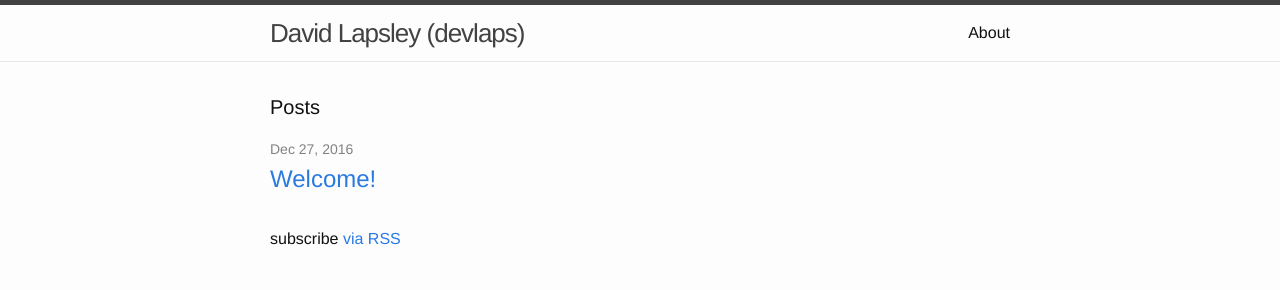
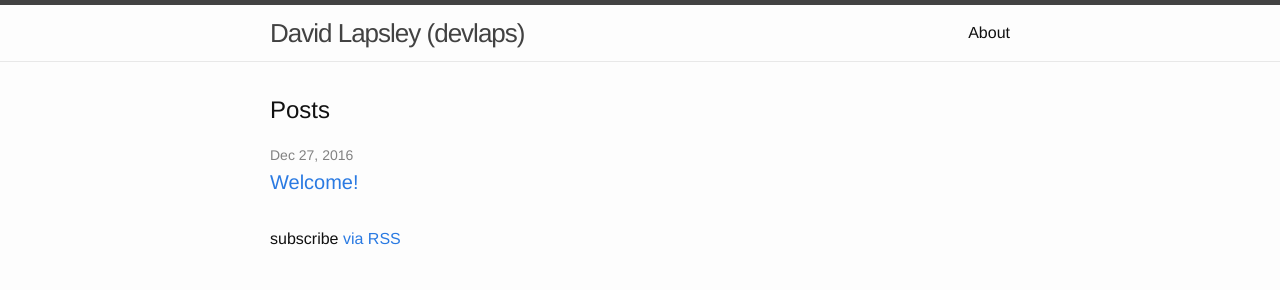
Before and after one commit to devlaps/blog, a Jekyll site: the page built from index.html, in a window 1280 px wide. Shown: the top 290 px of the page. Built offline with Jekyll 4.4.1, drawn with Linux system fonts in a browser that asks for light colours; nearby versions of some CDN libraries.

Commit message:
Fix heading sizes on front page

```diff
--- a/_sass/_layout.scss
+++ b/_sass/_layout.scss
@@ -172,7 +172,7 @@
 }
 
 .page-heading {
-    font-size: 20px;
+    font-size: 24px;
 }
 
 .post-list {
@@ -191,7 +191,7 @@
 
 .post-link {
     display: block;
-    font-size: 24px;
+    font-size: 20px;
 }
 
 
```
